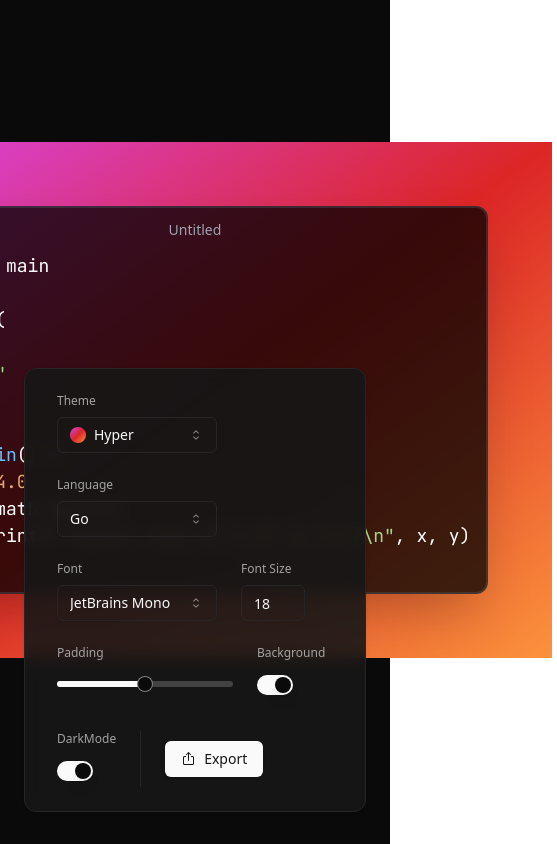
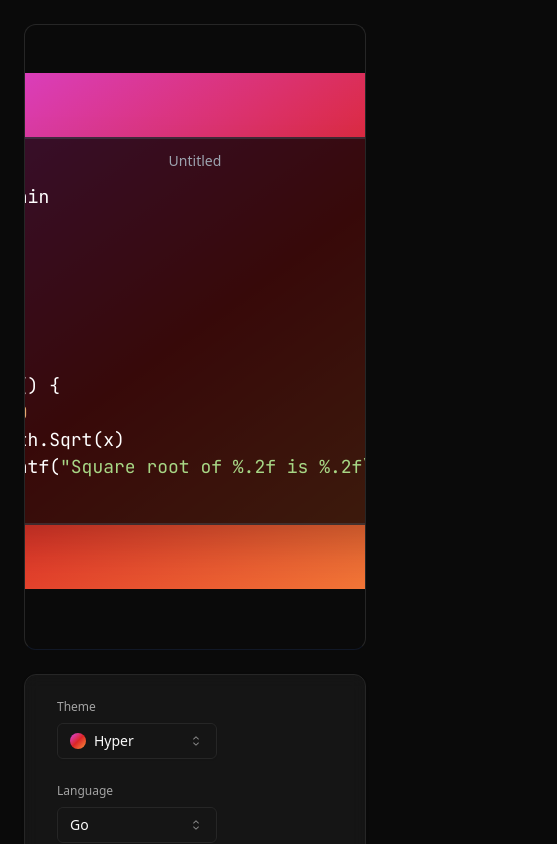
Before and after one commit to DevrajDC/dc-code-screenshot, a React (Vite) app: page / in a window 390 px wide. Shown: the top 844 px of the page, 557 px wide, since content can reach past the window. Built offline with nearby package versions, Linux system fonts and the light colour scheme.

Commit message:
Fixed design and responsiveness

```diff
--- a/src/App.jsx
+++ b/src/App.jsx
@@ -44,7 +44,7 @@ function App() {
   }, []);
 
   return (
-    <main className="dark min-h-screen flex justify-center items-center bg-neutral-950 text-white">
+    <main className="dark min-h-screen flex flex-col gap-6 justify-center items-center bg-neutral-950 text-white p-6">
       <link
         rel="stylesheet"
         href={themes[theme].theme}
@@ -56,6 +56,7 @@ function App() {
         crossOrigin="anonymous"
       />
 
+      <div className="w-full overflow-auto flex grow items-center justify-center p-4 border rounded-xl border-b-gray-900">
         <Resizable
           enable={{ left: true, right: true }}
           minWidth={padding * 2 + 300}
@@ -66,8 +67,10 @@ function App() {
         >
           <div
             className={cn(
-            "overflow-hidden mb-2 transition-all ease-out",
-            showBackground ? themes[theme].background : "ring ring-neutral-900"
+              "overflow-hidden mb-2 mt-8 transition-all ease-out",
+              showBackground
+                ? themes[theme].background
+                : "ring ring-neutral-900"
             )}
             style={{ padding }}
             ref={editorRef}
@@ -89,8 +92,9 @@ function App() {
             </Button>
           </div>
         </Resizable>
+      </div>
 
-      <Card className="fixed bottom-8 py-6 px-8 mx-6 bg-neutral-900/90 backdrop-blur">
+      <Card className="py-6 px-8 w-full bg-neutral-900/90 backdrop-blur">
         <CardContent className="flex flex-wrap gap-6 p-0">
           <ThemeSelect />
           <LanguageSelect />
--- a/src/components/CodeEditor.jsx
+++ b/src/components/CodeEditor.jsx
@@ -30,7 +30,7 @@ export default function CodeEditor() {
   return (
     <div
       className={cn(
-        "min-w-[300px] border-2 rounded-xl shadow-2xl",
+        "border-2 rounded-xl shadow-2xl",
         store.darkMode
           ? "bg-black/75 border-gray-600/40"
           : "bg-white/75 border-gray-200/20"
--- a/src/index.css
+++ b/src/index.css
@@ -66,6 +66,11 @@
   }
 }
 
+html,
+body {
+  @apply w-screen h-screen bg-neutral-950;
+}
+
 @layer base {
   * {
     @apply border-border;
@@ -78,3 +83,16 @@
 .toast {
   @apply bg-neutral-900/90 backdrop-blur text-white border border-gray-800 shadow;
 }
+
+::-webkit-scrollbar {
+  width: 8px;
+  height: 8px;
+}
+
+::-webkit-scrollbar-track {
+  @apply bg-neutral-800;
+}
+
+::-webkit-scrollbar-thumb {
+  @apply rounded-xl bg-neutral-700;
+}
```
Lines whose indentation alone changed are shown as unchanged.
